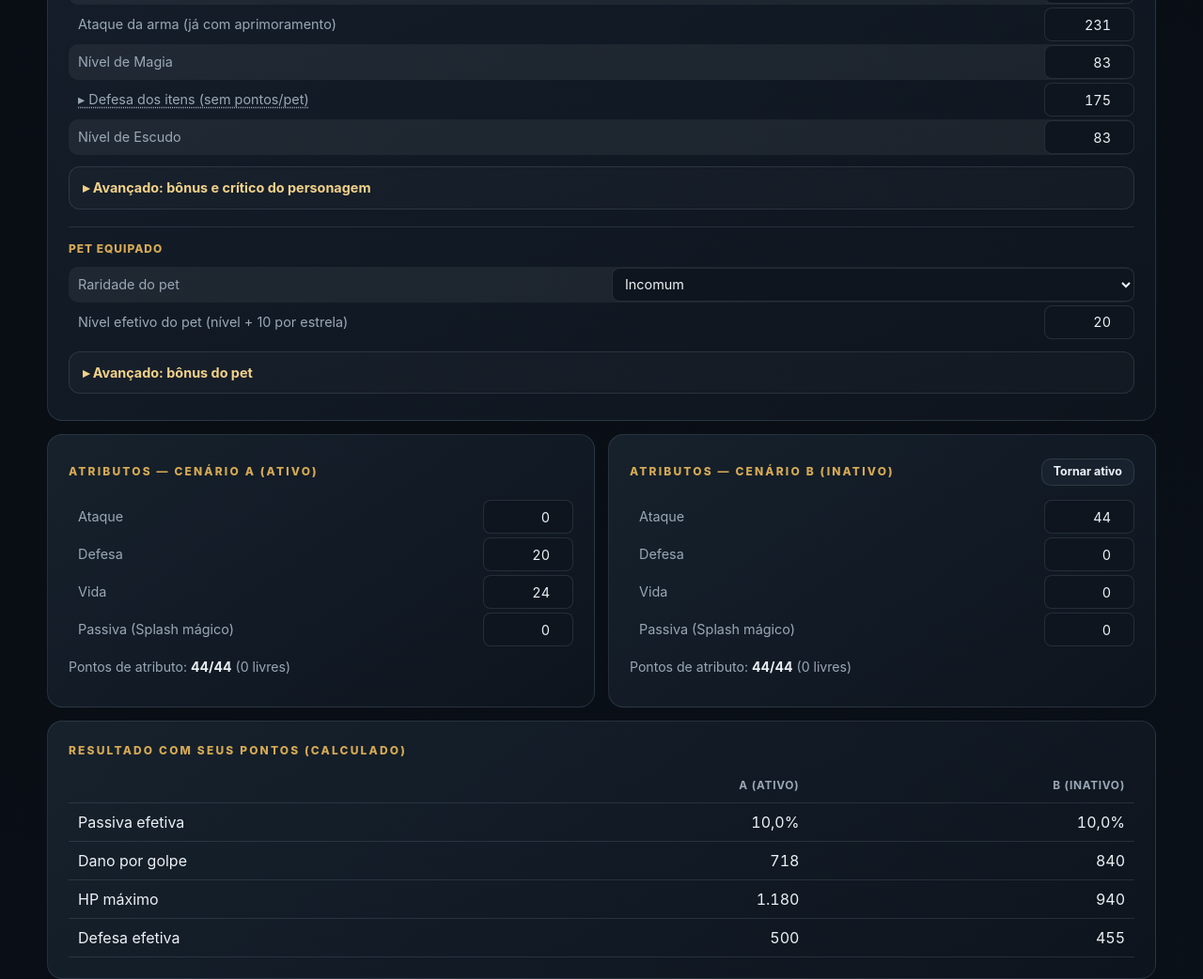
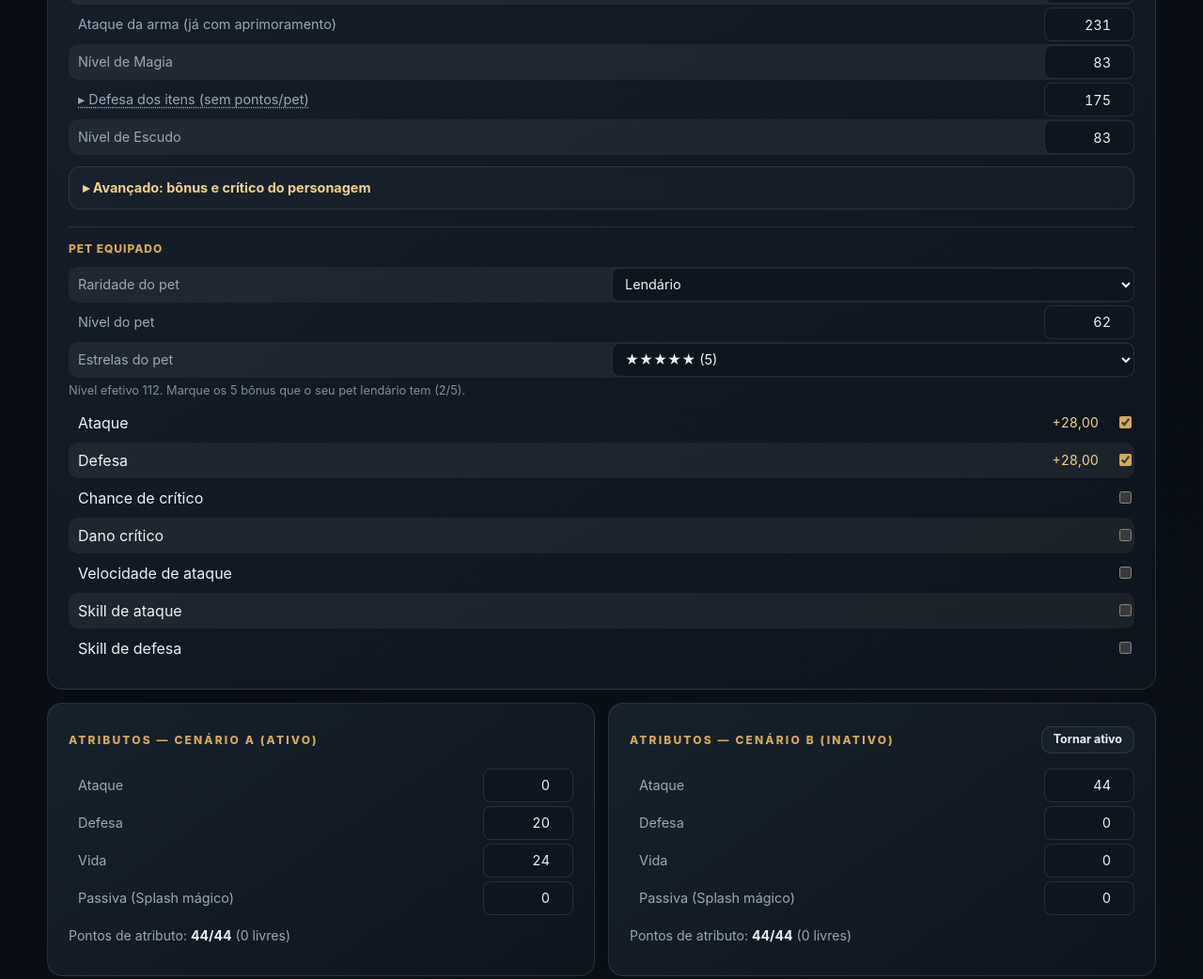
Before and after one commit to AlissonAlves-Dev/veldrass-bosses, a website: page public/calculadora/index.html in a window 1280 px wide. Shown: the part 1001-2043 px from the top of the page at 94% size. Drawn offline with Linux system fonts and the light colour scheme.

Commit message:
Calculadora: bônus do pet por raridade, nível, estrelas e tipos
- O jogador informa raridade, nível, estrelas e marca os tipos de bônus
  do pet (limite por raridade: 2/3/4/5); ataque, defesa, crítico,
  velocidade e skills saem da fórmula do jogo
  (nível efetivo × stat_per_level × multiplicador do bônus).
- Corrige o ataque/defesa que o pet dá ao dono (antes usava o valor por
  nível da defesa do próprio pet). A defesa e a vida do próprio pet
  seguem separadas, usadas no consumo de comida do pet.
- Estado salvo e link compartilhável incluem estrelas e bônus do pet.
- Testes de bônus do pet e de vida/defesa do pet.

Co-Authored-By: Claude Sonnet 5.5 <noreply@anthropic.com>

```diff
--- a/public/calculadora/calc-core.js
+++ b/public/calculadora/calc-core.js
@@ -19,23 +19,51 @@ const CLASSES = {
     passiva:{nome:'Splash mágico',chance:10,tipo:'splash',desc:'Chance de repetir o mesmo dano em todos os outros alvos vivos do encontro.'}}
 };
 function deepFreeze(o){ Object.values(o).forEach(v=>{ if(v&&typeof v==='object') deepFreeze(v); }); return Object.freeze(o); }
-// Pets (config/pets.php): vida = base + nível × por nível. A defesa do pet é o campo "Defesa do pet" (bônus que ele dá ao dono).
-const PETS = {none:{nome:'Sem pet',baseHp:0,hpPerLevel:0,perLevel:0}, Uncommon:{nome:'Incomum',baseHp:80,hpPerLevel:6,perLevel:1.4}, Rare:{nome:'Raro',baseHp:100,hpPerLevel:8,perLevel:1.6},
-  Epic:{nome:'Épico',baseHp:120,hpPerLevel:10,perLevel:1.8}, Legendary:{nome:'Lendário',baseHp:150,hpPerLevel:12,perLevel:2.0}};
-// Ataque e defesa que o pet dá: nível efetivo × valor por nível da raridade (attack_per_level / defense_per_level do config/pets.php).
-const petBaseStats = (rarity, level) => { const p = PETS[rarity]; const v = p ? Math.max(1, Math.round(Math.max(0, level) * p.perLevel)) : 0; return p && p.perLevel > 0 && level > 0 ? {atk: v, def: v} : {atk: 0, def: 0}; };
+// Pets (config/pets.php). Nível efetivo = nível + 10 por estrela. Vida = base + nível efetivo × por nível; defesa do próprio pet = nível efetivo × defesa por nível.
+// Cada bônus que o pet tem vale: nível efetivo × stat_per_level da raridade × multiplicador do bônus (PetService::baseBonuses). Quantos bônus: bonus_count da raridade.
+const PETS = {
+  none:{nome:'Sem pet',baseHp:0,hpPerLevel:0,defPerLevel:0,statPerLevel:0,bonusCount:0},
+  Uncommon:{nome:'Incomum',baseHp:80,hpPerLevel:6,defPerLevel:1.4,statPerLevel:0.10,bonusCount:2},
+  Rare:{nome:'Raro',baseHp:100,hpPerLevel:8,defPerLevel:1.6,statPerLevel:0.15,bonusCount:3},
+  Epic:{nome:'Épico',baseHp:120,hpPerLevel:10,defPerLevel:1.8,statPerLevel:0.20,bonusCount:4},
+  Legendary:{nome:'Lendário',baseHp:150,hpPerLevel:12,defPerLevel:2.0,statPerLevel:0.25,bonusCount:5}
+};
+const PET_BONUS = {
+  attack:{nome:'Ataque',mult:1,field:'petAtk',unit:''},
+  defense:{nome:'Defesa',mult:1,field:'petDef',unit:''},
+  critical_chance_percent:{nome:'Chance de crítico',mult:0.25,field:'petCrit',unit:'%'},
+  critical_damage_percent:{nome:'Dano crítico',mult:1,field:'petCritDmg',unit:'%'},
+  attack_speed_percent:{nome:'Velocidade de ataque',mult:0.25,field:'petSpeed',unit:'%'},
+  attack_skill:{nome:'Skill de ataque',mult:1,field:'petAtkSkill',unit:' níveis'},
+  defense_skill:{nome:'Skill de defesa',mult:1,field:'petDefSkill',unit:' níveis'}
+};
+const petEffLevel = () => Math.max(0, Math.floor(S.petLevel||0)) + Math.max(0, Math.min(5, Math.floor(S.petStars||0))) * 10;
+// Valor de cada bônus escolhido, como o jogo calcula (arredondado em 2 casas).
+function petBonusValues(rarity, effLevel, keys){
+  const p = PETS[rarity], out = {}; if(!p || p.statPerLevel<=0) return out;
+  (keys||[]).forEach(k=>{ const b=PET_BONUS[k]; if(b) out[k]=Math.round(effLevel*p.statPerLevel*b.mult*100)/100; });
+  return out;
+}
+// Guarda em S os bônus do pet que a calculadora usa (ataque, defesa, crítico, velocidade e skills).
+function applyPet(){
+  const p = PETS[S.petRarity]; const max = p ? p.bonusCount : 0;
+  S.petKeys = (S.petKeys||[]).filter(k=>PET_BONUS[k]).slice(0,max);
+  const v = petBonusValues(S.petRarity, petEffLevel(), S.petKeys);
+  Object.entries(PET_BONUS).forEach(([k,b])=>{ S[b.field] = v[k] || 0; });
+}
 const PET_HIT_CHANCE = 0.30; // chance de o pet ser atacado a cada ataque de monstro (BattleSimulationService::applyPetBattleDamage)
 [RULES,CLASSES,DATA,MARK,COST,STAGEXP,PETS].forEach(deepFreeze);
 const CLS = () => CLASSES[S.cls];
 const earned = () => Math.floor(Math.max(1,S.level)/RULES.levelsPerStep)*RULES.pointsPerStep;
 // ---------- estado ----------
 const S = {
-  cls:'wizard', level:111, weapon:231, petAtk:28, magic:83, magicBonus:11, dmgPct:0, critChance:7, critMult:181, atkSpeed:7,
+  cls:'wizard', level:111, weapon:231, petAtk:0, magic:83, magicBonus:11, dmgPct:0, critChance:7, critMult:181, atkSpeed:7,
   petCrit:0, petCritDmg:0, petSpeed:0, petAtkSkill:0, petDefSkill:0,
-  itemsDef:175, petDef:28, shield:83, shieldBonus:0, defPct:0,
+  petRarity:'Legendary', petLevel:62, petStars:5, petKeys:['attack','defense'], // padrão: efetivo 112 → ataque 28 e defesa 28
+  itemsDef:175, petDef:0, shield:83, shieldBonus:0, defPct:0,
   hunt:'forgotten_keep', huntEff:17.2, potionEff:0, amuletEff:0, observedKills:191, xpGlobal:0, lootRate:1, fragments:false,
   boostMon:'', boostXp:0, boostLoot:0, target:'throne_key', horizon:8,
-  heal:70, stock:400, petRarity:'Uncommon', petLevel:20,
+  heal:70, stock:400,
   parts:{}, partsOn:{}, // detalhe por equipamento (campo → slot → valor) e quais campos estão abertos
   active:'A', // cenário ativo (o que o jogador usa hoje): base da calibração e das comparações
   A:{atk:0,def:20,hp:24,pas:0,marks:{}},
@@ -46,6 +74,7 @@ function emptyMarks(){ const o={}; monsKeys().forEach(m=>o[m]={dmg:0,xp:0,cc:0,c
 // Marcas do Bestiário: um só conjunto, compartilhado pelos cenários A e B (mesmo objeto).
 function resetMarks(){ const m=emptyMarks(); S.A.marks=m; S.B.marks=m; }
 resetMarks();
+applyPet();
 
 // ---------- simulação ----------
 function mulberry32(a){return function(){a|=0;a=a+0x6D2B79F5|0;let t=Math.imul(a^a>>>15,1|a);t=t+Math.imul(t^t>>>7,61|t)^t;return((t^t>>>14)>>>0)/4294967296}}
@@ -104,8 +133,8 @@ function simulate(sc, N=30000){
   const dv=derive(sc), H=DATA.hunts[S.hunt], keys=Object.keys(H.weights), tw=keys.reduce((a,k)=>a+H.weights[k],0);
   const rnd=mulberry32(20261120);
   // Sorteios de defesa e de ataque ao pet usam outra sequência, para não mexer nos resultados de ataque/abates.
-  const rnd2=mulberry32(20261122), C=CLS(), pet=PETS[S.petRarity]||PETS.none, petOn=S.petRarity!=='none'&&S.petLevel>0&&!!PETS[S.petRarity];
-  const petMaxHp=petOn?pet.baseHp+Math.max(1,S.petLevel)*pet.hpPerLevel:0;
+  const rnd2=mulberry32(20261122), C=CLS(), pet=PETS[S.petRarity]||PETS.none, effLv=petEffLevel(), petOn=S.petRarity!=='none'&&effLv>0&&!!PETS[S.petRarity];
+  const petMaxHp=petOn?pet.baseHp+effLv*pet.hpPerLevel:0, petOwnDef=petOn?Math.max(1,Math.round(effLv*pet.defPerLevel)):0;
   const defBy=Object.fromEntries(keys.map(k=>[k,dv.effDefFor(MARK.ds[(sc.marks[k]||{ds:0}).ds||0])]));
   const evP=[], evQ=[]; let dmgSum=0, petDmgSum=0;
   const pick=()=>{let r=rnd()*tw;for(const k of keys){r-=H.weights[k];if(r<0)return k}return keys[keys.length-1]};
@@ -131,14 +160,14 @@ function simulate(sc, N=30000){
         if(C.passiva.tipo==='block'&&rnd2()<dv.passivePct/100) inc=Math.floor(atk*0.5);
         else if(C.passiva.tipo==='dodge'&&rnd2()<dv.passivePct/100) dodged=true;
         if(!dodged){ const d=dmgAfterDef(inc,defBy[m],rnd2()); if(d>0) pdmg+=Math.max(1,Math.ceil(d*C.taken)); }
-        if(petOn&&rnd2()<PET_HIT_CHANCE){ (hits||(hits=[])).push(dmgAfterDef(atk,S.petDef,rnd2())); }
+        if(petOn&&rnd2()<PET_HIT_CHANCE){ (hits||(hits=[])).push(dmgAfterDef(atk,petOwnDef,rnd2())); }
       }
       evP.push(pdmg); evQ.push(hits); dmgSum+=pdmg; if(hits) petDmgSum+=hits.reduce((a,b)=>a+b,0);
     }
     ms.forEach(m=>kills[m]++);
   }
   const A=acts/N, killsPerEnc=Object.fromEntries(keys.map(k=>[k,kills[k]/N]));
-  return {dv, actsPerEnc:A, actSecPerEnc:actSec/N, N, ev:{p:evP,q:evQ}, petMaxHp, dmgPerEnc:dmgSum/N, petDmgPerEnc:petDmgSum/N, attacksPerEnc:attacks/N, attacksBy:Object.fromEntries(keys.map(k=>[k,atkBy[k]/N])), killsPerEnc};
+  return {dv, actsPerEnc:A, actSecPerEnc:actSec/N, N, ev:{p:evP,q:evQ}, petMaxHp, petOwnDef, petEffLv:effLv, dmgPerEnc:dmgSum/N, petDmgPerEnc:petDmgSum/N, attacksPerEnc:attacks/N, attacksBy:Object.fromEntries(keys.map(k=>[k,atkBy[k]/N])), killsPerEnc};
 }
 function metrics(sc, overhead){
   const r=simulate(sc), dv=r.dv, keys=Object.keys(r.killsPerEnc);
--- a/public/calculadora/calc.css
+++ b/public/calculadora/calc.css
@@ -204,3 +204,10 @@ details summary { cursor: pointer; color: var(--gold-soft); font-weight: 700; }
 .adv-section > summary { padding: 0; }
 .adv-section > summary h2 { display: inline; margin: 0; }
 .adv-section > .adv-body { padding: 10px 0 0; }
+
+/* Bônus do pet: um tipo por linha, com o valor calculado ao lado da caixa de seleção. */
+.pet-check { grid-template-columns: minmax(0, 1fr) auto 26px; cursor: pointer; }
+.pet-check .pet-val { color: var(--gold-soft); font-variant-numeric: tabular-nums; font-size: 0.88rem; }
+.pet-check input[type="checkbox"] { justify-self: end; }
+.pet-check input:disabled { opacity: 0.4; cursor: not-allowed; }
+#petbonus .hint { margin: 4px 0 6px; }
--- a/public/calculadora/calc.js
+++ b/public/calculadora/calc.js
@@ -8,11 +8,25 @@ function advBox(parent,title){
   d.innerHTML='<summary>'+title+'</summary><div class="adv-body"></div>';
   parent.appendChild(d); return d.querySelector('.adv-body');
 }
-// Ao trocar raridade ou nível do pet, o ataque e a defesa que ele dá são recalculados (e continuam editáveis em Avançado).
-function applyPetBase(){
-  const b=petBaseStats(S.petRarity,S.petLevel); S.petAtk=b.atk; S.petDef=b.def;
-  ['petAtk','petDef'].forEach(k=>{ const i=document.querySelector('input[data-key="'+k+'"]'); if(i) i.value=S[k]; });
+// Pet: raridade, nível, estrelas e quais bônus ele tem. Ataque, defesa, crítico, velocidade e skills são calculados (applyPet).
+function renderPetBonuses(){
+  const box=document.getElementById('petbonus'); if(!box) return;
+  const p=PETS[S.petRarity]||PETS.none, eff=petEffLevel(), vals=petBonusValues(S.petRarity,eff,S.petKeys), full=S.petKeys.length>=p.bonusCount;
+  box.innerHTML='';
+  const info=document.createElement('p'); info.className='hint';
+  info.textContent=p.bonusCount?('Nível efetivo '+eff+'. Marque os '+p.bonusCount+' bônus que o seu pet '+p.nome.toLowerCase()+' tem ('+S.petKeys.length+'/'+p.bonusCount+').'):'Sem pet: não há bônus.';
+  box.appendChild(info);
+  Object.entries(PET_BONUS).forEach(([k,b])=>{
+    const on=S.petKeys.includes(k);
+    const row=document.createElement('label'); row.className='row pet-check';
+    const val=on?'+'+fmt(vals[k]||0,2)+b.unit:'';
+    row.innerHTML='<span>'+b.nome+'</span><span class="pet-val">'+val+'</span>';
+    const c=document.createElement('input'); c.type='checkbox'; c.checked=on; c.disabled=!p.bonusCount||(!on&&full);
+    c.onchange=()=>{ S.petKeys=c.checked?[...S.petKeys,k]:S.petKeys.filter(x=>x!==k); applyPet(); renderPetBonuses(); schedule(); };
+    row.appendChild(c); box.appendChild(row);
+  });
 }
+function petChanged(){ S.petStars=Number(S.petStars)||0; applyPet(); renderPetBonuses(); }
 function numRow(parent,label,key,step=1,min=0,suffix='',onChange=null){
   const row=document.createElement('div'); row.className='row';
   row.innerHTML=`<label>${label}</label>`;
@@ -59,11 +73,10 @@ function buildChar(){
    ['Dano crítico % (como no painel)','critMult'],['Velocidade de ataque %','atkSpeed',0.5]
   ].forEach(rowsIn(advBox(el,'Avançado: bônus e crítico do personagem')));
   const sep=document.createElement('div'); sep.className='pet-sep'; sep.innerHTML='<span>Pet equipado</span>'; el.appendChild(sep);
-  selRow(el,'Raridade do pet','petRarity',Object.entries(PETS).map(([k,p])=>[k,p.nome]),applyPetBase);
-  numRow(el,'Nível efetivo do pet (nível + 10 por estrela)','petLevel',1,0,'',applyPetBase);
-  [['Ataque do pet (automático pela raridade e nível)','petAtk'],['Defesa do pet (automática pela raridade e nível)','petDef'],['Chance de crítico do pet %','petCrit',0.1],['Dano crítico do pet %','petCritDmg',0.1],
-   ['Velocidade de ataque do pet %','petSpeed',0.1],['Skill de ataque do pet (níveis)','petAtkSkill'],['Skill de defesa do pet (níveis)','petDefSkill']
-  ].forEach(rowsIn(advBox(el,'Avançado: bônus do pet')));
+  selRow(el,'Raridade do pet','petRarity',Object.entries(PETS).map(([k,p])=>[k,p.nome]),petChanged);
+  numRow(el,'Nível do pet','petLevel',1,0,'',petChanged);
+  selRow(el,'Estrelas do pet','petStars',[0,1,2,3,4,5].map(n=>[String(n),n?'★'.repeat(n)+' ('+n+')':'Nenhuma']),petChanged);
+  const pb=document.createElement('div'); pb.id='petbonus'; el.appendChild(pb); renderPetBonuses();
   stripe(el);
 }
 const SHOW_ELITE=false; // classe elite ainda não existe no jogo; mude para true quando for lançada
@@ -183,7 +196,7 @@ function render(){
   const cfOf=(id,fk)=>{ const m=M[id], cf=countFoods(m.r,FOODS[fk].heal,m.dv.maxHp), pet=petFoodsOver(cf,m.encH*m.r.actsPerEnc,H);
     return {player:cf.player*m.encH, deaths:cf.playerDeaths*m.encH, petOver:pet.foods, petLifeH:pet.lifeHours, petLifeFoods:cf.petLifeEats}; };
   const foodsOf=(id,fk)=>{ const c=cfOf(id,fk); return {player:c.player, pet:c.petOver, total8:c.player*H+c.petOver, deaths:c.deaths, petLifeH:c.petLifeH, petLifeFoods:c.petLifeFoods}; };
-  const fA=foodsOf('A',S.huntFood), fB=foodsOf('B',S.huntFood), petOn=S.petRarity!=='none'&&S.petLevel>0;
+  const fA=foodsOf('A',S.huntFood), fB=foodsOf('B',S.huntFood), petOn=S.petRarity!=='none'&&petEffLevel()>0;
   const rows=[
    ['Ações por encontro',A.r.actsPerEnc,B.r.actsPerEnc,2,true],
    ['Ciclo por encontro (s)',A.cycle,B.cycle,1,true],
@@ -214,7 +227,7 @@ function render(){
   const warnF=(id,f)=>f.deaths>0?`<div class="warn">Cenário ${id}: com ${FOODS[S.huntFood].name} o personagem chegaria a 0 HP cerca de ${fmt(f.deaths,1)} vez(es) por hora. Escolha uma comida de cura maior.</div>`:'';
   h+=warnF('A',fA)+warnF('B',fB);
   if(petOn){ const petTxt=(id,f)=>isFinite(f.petLifeH)?`no cenário ${id} ele morre em ${f.petLifeH*60<1?'menos de 1 min':'~'+fmt(f.petLifeH*60)+' min'}, depois de ~${fmt(f.petLifeFoods,1)} comidas`:`no cenário ${id} ele aguenta toda a caçada`;
-    h+=`<p class="hint">Pet ${PETS[S.petRarity].nome} nível ${fmt(S.petLevel)} (vida ${fmt(A.r.petMaxHp)}, defesa ${fmt(S.petDef)}): ${petTxt('A',fA)}; ${petTxt('B',fB)}. Pet morto não volta na mesma caçada.</p>`; }
+    h+=`<p class="hint">Pet ${PETS[S.petRarity].nome} nível efetivo ${fmt(A.r.petEffLv)} (vida ${fmt(A.r.petMaxHp)}, defesa ${fmt(A.r.petOwnDef)}): ${petTxt('A',fA)}; ${petTxt('B',fB)}. Pet morto não volta na mesma caçada.</p>`; }
   h+='<h3>Comidas gastas em 8 h, por tipo de comida</h3><table><tr><th>Comida</th><th>Cura</th><th>A</th><th>B</th></tr>';
   Object.entries(FOODS).forEach(([k,fd])=>{ const a=foodsOf('A',k).total8, c=foodsOf('B',k).total8;
     h+=`<tr${k===S.huntFood?' class="sel"':''}><td>${fd.name}</td><td>${fd.heal}</td><td>${fmt(Math.ceil(a))}</td><td>${fmt(Math.ceil(c))}</td></tr>`; });
@@ -240,9 +253,9 @@ function render(){
   document.querySelector('#hits').innerHTML='<h2>Golpes para matar cada monstro</h2>'+g; renderBoss(); saveState();
 }
 const STORE='veldrass-calc-v1';
-const EDITABLE=['cls','level','weapon','petAtk','magic','magicBonus','dmgPct','critChance','critMult','atkSpeed','itemsDef','petDef','petCrit','petCritDmg','petSpeed','petAtkSkill','petDefSkill','shield','shieldBonus','defPct','hunt','huntEff','potionEff','amuletEff','observedKills','xpGlobal','lootRate','fragments','boostMon','boostXp','boostLoot','target','horizon','stock','petLevel','bossN'];
+const EDITABLE=['cls','level','weapon','magic','magicBonus','dmgPct','critChance','critMult','atkSpeed','itemsDef','shield','shieldBonus','defPct','hunt','huntEff','potionEff','amuletEff','observedKills','xpGlobal','lootRate','fragments','boostMon','boostXp','boostLoot','target','horizon','stock','petLevel','petStars','bossN'];
 const BOSS_STR={bossKey:BOSSES,huntFood:FOODS,petRarity:PETS,bossSc:{A:1,B:1},active:{A:1,B:1}};
-function snapshot(){ const o={}; EDITABLE.forEach(k=>o[k]=S[k]); Object.keys(BOSS_STR).forEach(k=>o[k]=S[k]); o.marks=S.A.marks; o.parts=S.parts; o.partsOn=S.partsOn; ['A','B'].forEach(id=>{const s=S[id]; o[id]={atk:s.atk,def:s.def,hp:s.hp,pas:s.pas};}); return o; }
+function snapshot(){ const o={}; EDITABLE.forEach(k=>o[k]=S[k]); Object.keys(BOSS_STR).forEach(k=>o[k]=S[k]); o.petKeys=S.petKeys; o.marks=S.A.marks; o.parts=S.parts; o.partsOn=S.partsOn; ['A','B'].forEach(id=>{const s=S[id]; o[id]={atk:s.atk,def:s.def,hp:s.hp,pas:s.pas};}); return o; }
 function applyState(o){
   if(!o||typeof o!=='object') return;
   if(typeof o.cls==='string'&&CLASSES[o.cls]) S.cls=o.cls;
@@ -264,6 +277,9 @@ function applyState(o){
   ['A','B'].forEach(id=>{ const s=o[id]; if(!s||typeof s!=='object') return;
     ['atk','def','hp','pas'].forEach(k=>{ const n=parseInt(s[k]); if(isFinite(n)&&n>=0&&n<=10000) S[id][k]=n; }); });
   Object.keys(BOSS_STR).forEach(k=>{ if(typeof o[k]==='string'&&Object.prototype.hasOwnProperty.call(BOSS_STR[k],o[k])) S[k]=o[k]; });
+  if(Array.isArray(o.petKeys)) S.petKeys=o.petKeys.filter(k=>typeof k==='string'&&PET_BONUS[k]);
+  S.petStars=Math.max(0,Math.min(5,Math.floor(S.petStars)||0));
+  applyPet();
   S.heal=FOODS[S.huntFood].heal;
   fixTarget();
 }
```
Also changed, not shown: calc.test.mjs (+31 -2 lines).
